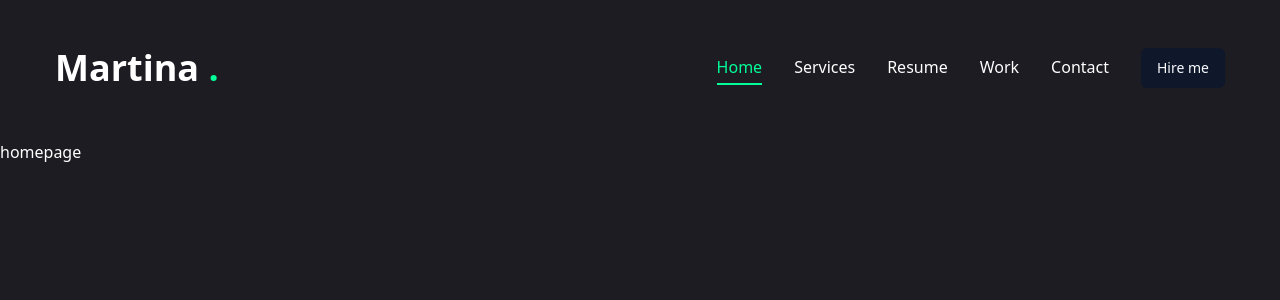
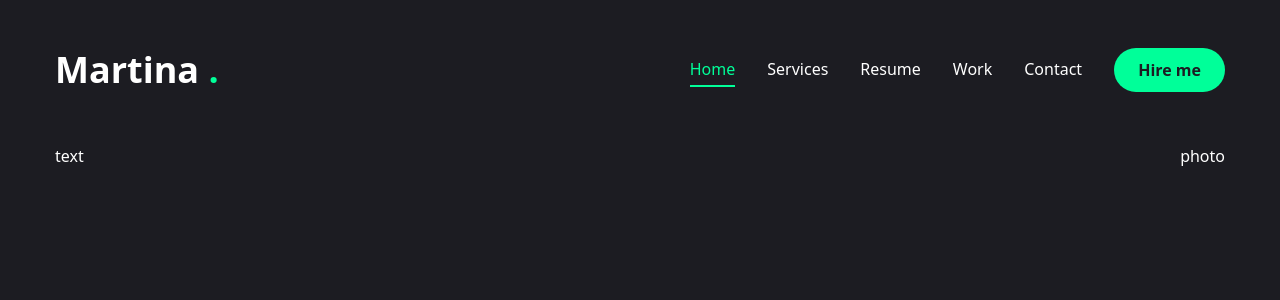
Before and after one commit to Martini-Besti/ShowAndTell, a Next.js app: page / in a window 1280 px wide. Shown: the top 300 px of the page. Built offline with nearby package versions, Linux system fonts and the light colour scheme.

Commit message:
second commit template

```diff
--- a/app/page.jsx
+++ b/app/page.jsx
@@ -1,6 +1,17 @@
+import { Button } from "@components/ui/button";
+import { FiDownload } from "react-icons/fi";
 
-export default function Home() {
+const Home = () => {
   return (
-    <main>homepage</main>
+    <section className="h-full">
+      <div className="container mx-auto">
+        <div className="flex flex-col xl:flex-row items-center justify-between">
+          <div>text</div>
+          <div>photo</div>
+        </div>
+      </div>
+    </section>
   );
-}
+};
+
+export default Home;
--- a/components/Header.jsx
+++ b/components/Header.jsx
@@ -3,6 +3,7 @@
 
 //components
 import Nav from "../components/Nav";
+import MobileNav from "@components/MobileNav";
 
 
 const Header = () => {
@@ -25,7 +26,9 @@
         </div>
 
         {/*mobile nav */}
-        <div className="flex xl:hidden">mobile nav</div>
+        <div className="flex xl:hidden">
+            <MobileNav />
+        </div>
       </div>
     </header>
   );
--- /dev/null
+++ b/components/MobileNav.jsx
@@ -0,0 +1,64 @@
+"use client";
+
+import { Sheet, SheetContent, SheetTrigger } from "@components/ui/sheet";
+import { usePathname } from "next/navigation";
+import Link from "next/link";
+import { CiMenuFries } from "react-icons/ci";
+
+const links = [
+  {
+    name: "home",
+    path: "/",
+  },
+  {
+    name: "services",
+    path: "/services",
+  },
+  {
+    name: "resume",
+    path: "/resume",
+  },
+  {
+    name: "work",
+    path: "/work",
+  },
+  {
+    name: "Contact",
+    path: "/contact",
+  },
+];
+const MobileNav = () => {
+  const pathname = usePathname();
+  return (
+    <Sheet>
+      <SheetTrigger className="flex justify-center items-center">
+        <CiMenuFries className="text-[32px] text-accent" />
+      </SheetTrigger>
+      <SheetContent className="flex flex-col">
+        <div className="mt-32 mb-40 text-center text 2xxl">
+          <Link href="/">
+            <h1 className="text-4xl font-semibold">
+              Martina <span className="text-accent">.</span>
+            </h1>
+          </Link>
+        </div>
+        {/* nav */}
+        <nav className="flex flex-col justify-center items-center gap-8">
+          {links.map((link, index) => {
+            return (
+              <Link
+                href={link.path}
+                key={index}
+                className={`${link.path === pathname && "text-accent border-b-2 border-accent"}text-xl capitalize hover:text-accent transition-all`}
+              >
+                {link.name}
+              </Link>
+            );
+          })}
+        </nav>
+      </SheetContent>
+    </Sheet>
+  );
+};
+
+export default MobileNav;
--- a/components/ui/button.jsx
+++ b/components/ui/button.jsx
@@ -5,25 +5,19 @@
 import { cn } from "@lib/utils"
 
 const buttonVariants = cva(
-  "inline-flex items-center justify-center gap-2 whitespace-nowrap rounded-md text-sm font-medium ring-offset-white transition-colors focus-visible:outline-none focus-visible:ring-2 focus-visible:ring-slate-950 focus-visible:ring-offset-2 disabled:pointer-events-none disabled:opacity-50 [&_svg]:pointer-events-none [&_svg]:size-4 [&_svg]:shrink-0 dark:ring-offset-slate-950 dark:focus-visible:ring-slate-300",
+  "inline-flex items-center justify-center whitespace-nowrap rounded-full text-base font-semibold ring-offsets-white transition-colors",
   {
     variants: {
       variant: {
-        default: "bg-slate-900 text-slate-50 hover:bg-slate-900/90 dark:bg-slate-50 dark:text-slate-900 dark:hover:bg-slate-50/90",
-        destructive:
-          "bg-red-500 text-slate-50 hover:bg-red-500/90 dark:bg-red-900 dark:text-slate-50 dark:hover:bg-red-900/90",
-        outline:
-          "border border-slate-200 bg-white hover:bg-slate-100 hover:text-slate-900 dark:border-slate-800 dark:bg-slate-950 dark:hover:bg-slate-800 dark:hover:text-slate-50",
-        secondary:
-          "bg-slate-100 text-slate-900 hover:bg-slate-100/80 dark:bg-slate-800 dark:text-slate-50 dark:hover:bg-slate-800/80",
-        ghost: "hover:bg-slate-100 hover:text-slate-900 dark:hover:bg-slate-800 dark:hover:text-slate-50",
-        link: "text-slate-900 underline-offset-4 hover:underline dark:text-slate-50",
+        default: "bg-accent text-primary hover:bg-accent-hover",
+        primary: "bg-primary text-white",
+        outline: "border border-accent bg-transparent text-accent hover:bg-accent-hover hover:text-primary",
       },
       size: {
-        default: "h-10 px-4 py-2",
-        sm: "h-9 rounded-md px-3",
-        lg: "h-11 rounded-md px-8",
-        icon: "h-10 w-10",
+        default: "h-[44px] px-6",
+        md: "h-[48] px-6",
+        lg: "h-[56px] px-8 text-sm uppercase tracking-[2px]",
+
       },
     },
     defaultVariants: {
--- a/components/ui/sheet.jsx
+++ b/components/ui/sheet.jsx
@@ -2,9 +2,9 @@
 import * as React from "react"
 import * as SheetPrimitive from "@radix-ui/react-dialog"
 import { cva } from "class-variance-authority";
-import { X } from "lucide-react"
+import { cn } from "@/lib/utils"
 
-import { cn } from "@/lib/utils"
+import { IoMdClose } from  "react-icons/io";
 
 const Sheet = SheetPrimitive.Root
 
@@ -26,7 +26,7 @@
 SheetOverlay.displayName = SheetPrimitive.Overlay.displayName
 
 const sheetVariants = cva(
-  "fixed z-50 gap-4 bg-white p-6 shadow-lg transition ease-in-out data-[state=open]:animate-in data-[state=closed]:animate-out data-[state=closed]:duration-300 data-[state=open]:duration-500 dark:bg-slate-950",
+  "fixed z-50 gap-4 bg-primary p-6 shadow-lg transition ease-in-out data-[state=open]:animate-in data-[state=closed]:animate-out data-[state=closed]:duration-300 data-[state=open]:duration-500 dark:bg-slate-950",
   {
     variants: {
       side: {
@@ -35,7 +35,7 @@
           "inset-x-0 bottom-0 border-t data-[state=closed]:slide-out-to-bottom data-[state=open]:slide-in-from-bottom",
         left: "inset-y-0 left-0 h-full w-3/4 border-r data-[state=closed]:slide-out-to-left data-[state=open]:slide-in-from-left sm:max-w-sm",
         right:
-          "inset-y-0 right-0 h-full w-3/4  border-l data-[state=closed]:slide-out-to-right data-[state=open]:slide-in-from-right sm:max-w-sm",
+          "inset-y-0 right-0 h-full w-3/4   data-[state=closed]:slide-out-to-right data-[state=open]:slide-in-from-right sm:max-w-sm",
       },
     },
     defaultVariants: {
@@ -50,8 +50,8 @@
     <SheetPrimitive.Content ref={ref} className={cn(sheetVariants({ side }), className)} {...props}>
       {children}
       <SheetPrimitive.Close
-        className="absolute right-4 top-4 rounded-sm opacity-70 ring-offset-white transition-opacity hover:opacity-100 focus:outline-none focus:ring-2 focus:ring-slate-950 focus:ring-offset-2 disabled:pointer-events-none data-[state=open]:bg-slate-100 dark:ring-offset-slate-950 dark:focus:ring-slate-300 dark:data-[state=open]:bg-slate-800">
-        <X className="h-4 w-4" />
+        className="absolute right-8 top-8 transition-opacity outline-none">
+        <IoMdClose className="text-3xl text-accent" />
         <span className="sr-only">Close</span>
       </SheetPrimitive.Close>
     </SheetPrimitive.Content>
--- a/package.json
+++ b/package.json
@@ -23,6 +23,7 @@
     "nodemon": "^3.1.9",
     "react": "^19.0.0",
     "react-dom": "^19.0.0",
+    "react-icons": "^5.5.0",
     "tailwind-merge": "^3.0.1",
     "tailwindcss-animate": "^1.0.7"
   },
```
Also changed, not shown: 1 other file (tests, documents, lock files or other folders).
